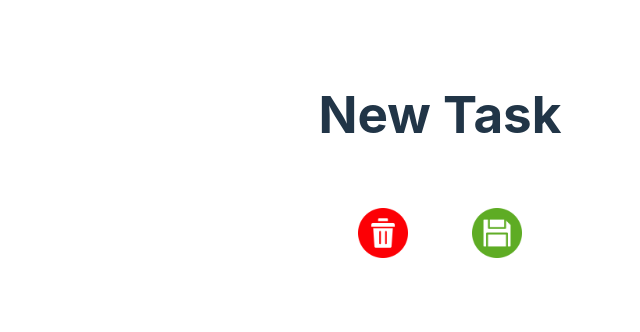
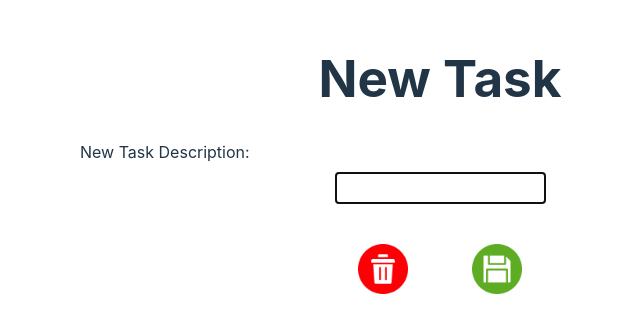
Before and after one commit to SimonGHTang/to-do-list-app, a React (Vite) app: page /add-task in a window 1280 px wide. Shown: the part 226-558 px from the top of the page, without its empty margins (200-840 px from the left). Built offline with nearby package versions, Linux system fonts and the light colour scheme.

Commit message:
add task functionality moved to separate route

```diff
--- a/src/routes/add-task.jsx
+++ b/src/routes/add-task.jsx
@@ -8,12 +8,49 @@ import saveIcon from "../assets/save.png";
 import deleteIcon from "../assets/delete.png";
 
 function AddTaskPage() {
-	function handleAddNewTask() {}
+  const initialTaskList = JSON.parse(localStorage.getItem("taskList")) || [];
+
+  const [taskList, setTaskList] = useState(initialTaskList);
+	const [newTaskDescription, setNewTaskDescription] = useState("");
+
+	function handleAddNewTask() {
+    console.log('handleAddNewTask');
+
+		const updatedTaskList = [
+      ...taskList,
+			{
+				key: crypto.randomUUID(),
+				order: 1,
+				completed: false,
+				description: newTaskDescription,
+			}
+		]
+
+    setTaskList(updatedTaskList)
+		updateLocalStorage(updatedTaskList);
+	}
+
+	const updateLocalStorage = (updatedTaskList) => {
+    localStorage.setItem("taskList", JSON.stringify(updatedTaskList))
+  }
+
+	const handleNewTaskDescriptionChange = (event) => {
+		setNewTaskDescription(event.target.value)
+	}
 
 	return (
 		<MainLayout>
 			<Container>
         <TodoHeader title="New Task" />
+				<div>
+					<label>New Task Description:</label>
+					<input
+						className="task-desc-input"
+						autoFocus
+						defaultValue={newTaskDescription}
+						onChange={handleNewTaskDescriptionChange}
+					/>
+				</div>
 				<TodoFooter>
 					<Link to={`/`}>
 						<img className="footer-icon" src={deleteIcon} />
--- a/src/routes/list.jsx
+++ b/src/routes/list.jsx
@@ -14,23 +14,6 @@ function TodoListPage() {
 
   const updateLocalStorage = (updatedTaskList) => {
     localStorage.setItem("taskList", JSON.stringify(updatedTaskList))
-  }
-
-  function handleAddNewTask() {
-    console.log('handleAddNewTask');
-
-    const updatedTaskList = [
-      ...taskList,
-      {
-        key: crypto.randomUUID(),
-        order: 1,
-        completed: false,
-        description: "New Task",
-      }
-    ]
-
-    setTaskList(updatedTaskList)
-    updateLocalStorage(updatedTaskList);
   }
 
   const handleTaskCompleteChange = (taskId) => {
```
